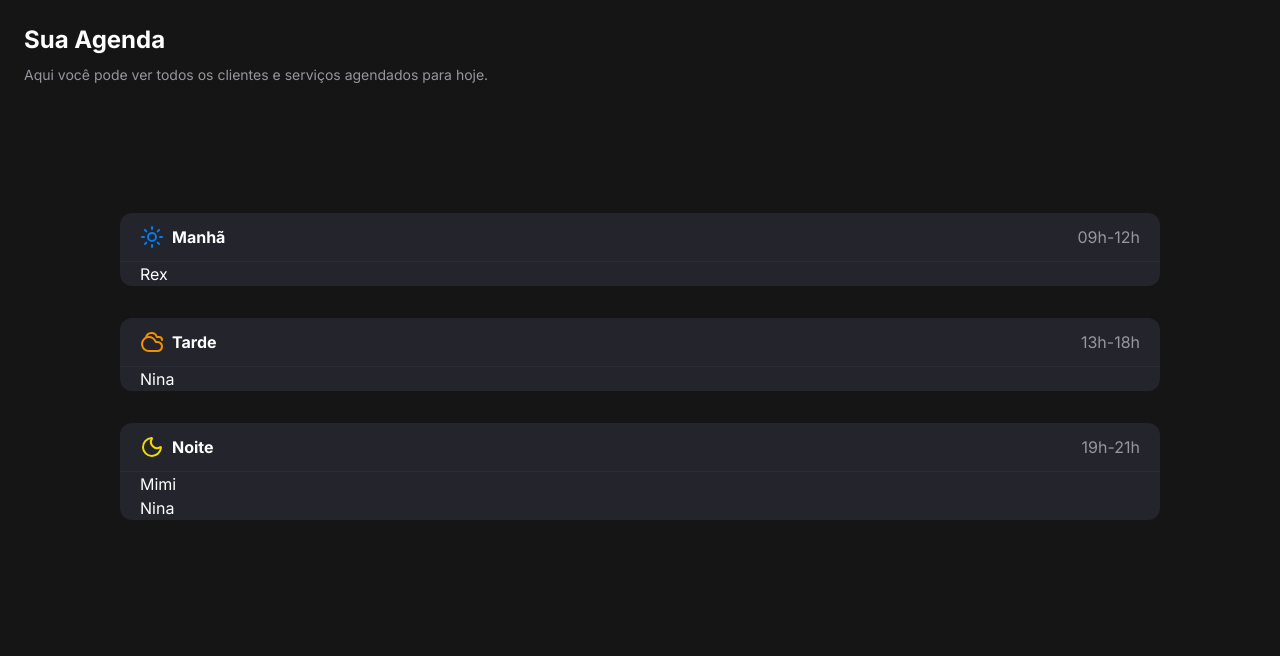
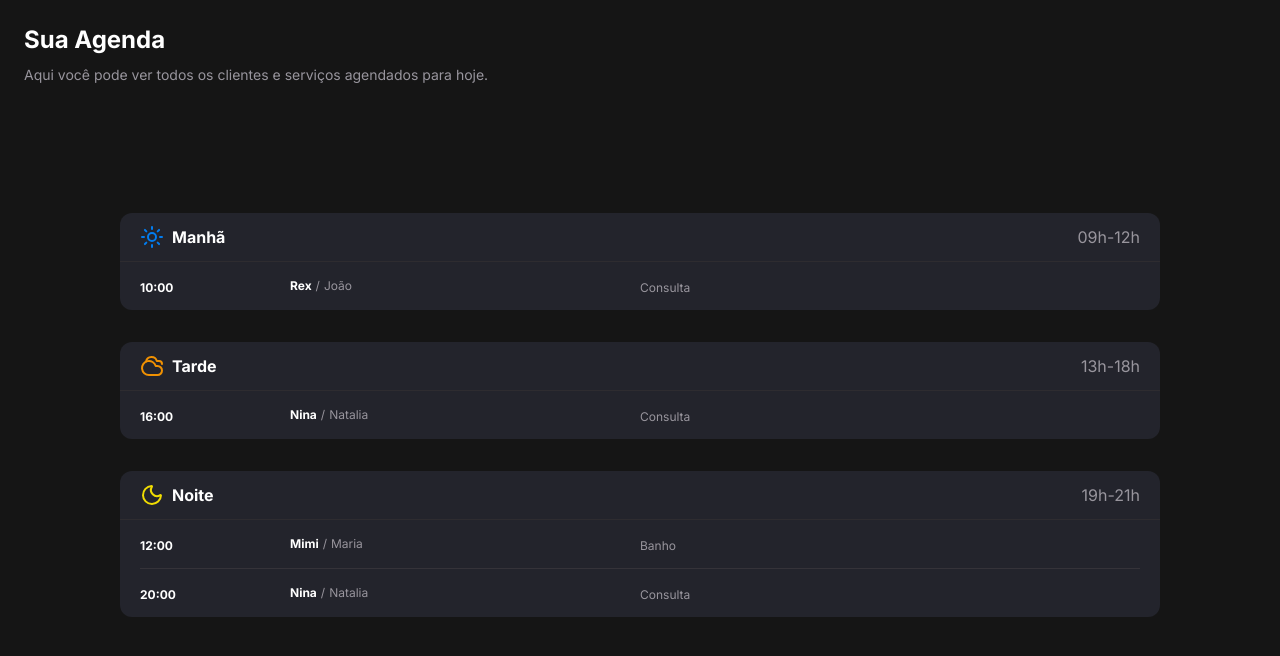
Before and after one commit to Kelwyn02/petshop, a Next.js app: page / in a window 1280 px wide. Shown: the top 656 px of the page. Built offline with nearby package versions, Linux system fonts and the light colour scheme.

Commit message:
AppointmentCard component

```diff
--- a/src/app/page.tsx
+++ b/src/app/page.tsx
@@ -1,98 +1,17 @@
-import { PeriodSection } from '@/components/period-section';
-import { Appointment, AppointmentPeriod } from '@/types/appointment';
-import { Appointment as AppointmentPrisma } from '@/generated/prisma';
+import { PeriodSection } from '@/components/PeriodSection';
+//import { prisma } from '@/lib/prisma';
+import { groupAppointmentByPeriod } from '@/utils/appointment-utils';
+import { APPOINTMENT_DATA } from '@/utils/mock-data';
 
-const appointments = [
-  {
-    id: '1',
-    petName: 'Rex',
-    description: 'Consulta',
-    tutorName: 'João',
-    phone: '1234567890',
-    scheduleAt: new Date('2025-08-17T10:00:00'),
-  },
-  {
-    id: '2',
-    petName: 'Mimi',
-    tutorName: 'Maria',
-    description: 'Banho',
-    phone: '1234567890',
-    scheduleAt: new Date('2025-08-17T12:00:00'),
-  },
-  {
-    id: '3',
-    petName: 'Nina',
-    tutorName: 'Natalia',
-    description: 'Consulta',
-    phone: '1234567890',
-    scheduleAt: new Date('2025-08-17T16:00:00'),
-  },
-  {
-    id: '4',
-    petName: 'Nina',
-    tutorName: 'Natalia',
-    description: 'Consulta',
-    phone: '1234567890',
-    scheduleAt: new Date('2025-08-17T20:00:00'),
-  },
-];
+export default async function Home() {
+  //const appoint = await prisma.appointment.findMany();
+  //console.log(appoint);
 
-const getPeriod = (hour: number): 'morning' | 'afternoon' | 'evening' => {
-  if (hour >= 9 && hour < 12) return 'morning';
-  if (hour >= 13 && hour < 18) return 'afternoon';
-  return 'evening';
-};
-
-function groupAppointmentByPeriod(
-  appointments: AppointmentPrisma[]
-): AppointmentPeriod[] {
-  const transformedAppointments: Appointment[] = appointments.map((apt) => ({
-    ...apt,
-    time: apt.scheduleAt.toLocaleTimeString('pt-BR', {
-      hour: '2-digit',
-      minute: '2-digit',
-    }),
-    period: getPeriod(apt.scheduleAt.getHours()),
-  }));
-
-  const morningAppointments = transformedAppointments.filter(
-    (apt) => apt.period === 'morning'
-  );
-  const afternoonAppointments = transformedAppointments.filter(
-    (apt) => apt.period === 'afternoon'
-  );
-  const eveningAppointments = transformedAppointments.filter(
-    (apt) => apt.period === 'evening'
-  );
-
-  return [
-    {
-      title: 'Manhã',
-      type: 'morning',
-      timeRange: '09h-12h',
-      appointments: morningAppointments,
-    },
-    {
-      title: 'Tarde',
-      type: 'afternoon',
-      timeRange: '13h-18h',
-      appointments: afternoonAppointments,
-    },
-    {
-      title: 'Noite', // Corrigido o título
-      type: 'evening',
-      timeRange: '19h-21h',
-      appointments: eveningAppointments,
-    },
-  ];
-}
-
-export default function Home() {
-  const periods = groupAppointmentByPeriod(appointments);
+  const periods = groupAppointmentByPeriod(APPOINTMENT_DATA);
 
   return (
     <div className="bg-background-primary p-6">
-      <div className="flex items-center justify-between md:mb-8">
+      <div className="flex items-center justify-between mb-8">
         <div>
           <h1 className="text-title-size text-content-primary mb-2">
             Sua Agenda
--- /dev/null
+++ b/src/components/AppointmentCard/index.tsx
@@ -0,0 +1,45 @@
+import { cn } from '@/lib/utils';
+import { Appointment } from '@/types/appointment';
+
+type AppointmentCardProps = {
+  appointment: Appointment;
+  isFirstInSection?: boolean;
+};
+
+export const AppointmentCard = ({
+  appointment,
+  isFirstInSection = false,
+}: AppointmentCardProps) => {
+  return (
+    <div
+      className={cn(
+        'grid grid-cols-2 md:grid-cols-[15%_35%_30%_20%] items-center py-3',
+        !isFirstInSection && 'border-t border-[#353339]'
+      )}
+    >
+      <div className="text-left pr-4 md:pr-0">
+        <span className="text-label-small-size text-content-primary font-semibold">
+          {appointment.time}
+        </span>
+      </div>
+      <div className="text-right md:text-left md:pr-4">
+        <div className="flex items-center justify-end md:justify-start gap-1">
+          <span className="text-label-small-size text-content-primary font-semibold">
+            {appointment.petName}
+          </span>
+          <span className="text-paragraph-small-size text-content-secondary">
+            /
+          </span>
+          <span className="text-paragraph-small-size text-content-secondary">
+            {appointment.tutorName}
+          </span>
+        </div>
+      </div>
+      <div className="text-left pr-4 hidden md:block mt-1 md:mt-0 col-span-2 md:col-span-1">
+        <span className="text-paragraph-small-size text-content-secondary">
+          {appointment.description}
+        </span>
+      </div>
+    </div>
+  );
+};
--- a/src/components/period-section/index.tsx
+++ b/src/components/PeriodSection/index.tsx
@@ -1,5 +1,6 @@
 import { AppointmentPeriod } from '@/types/appointment';
 import { Cloudy, Moon, Sun } from 'lucide-react';
+import { AppointmentCard } from '../AppointmentCard';
 
 const periodIcons = {
   morning: <Sun className="text-accent-blue" />,
@@ -27,12 +28,12 @@ export const PeriodSection = ({ period }: PeriodSectionProps) => {
       {period.appointments.length > 0 ? (
         <div className="px-5">
           <div>
-            <div className="grid grid-cols-2 md:hidden text-label-small-size text-content-secondary mb-2">
-              <div className="text-left">Horário</div>
-              <div className="text-right">Paciente</div>
-            </div>
             {period.appointments.map((appointments, index) => (
-              <div key={index}>{appointments.petName}</div>
+              <AppointmentCard
+                key={index}
+                appointment={appointments}
+                isFirstInSection={index === 0}
+              />
             ))}
           </div>
         </div>
--- /dev/null
+++ b/src/lib/prisma.ts
@@ -0,0 +1,3 @@
+import { PrismaClient } from '@/generated/prisma';
+
+export const prisma = new PrismaClient();
--- /dev/null
+++ b/src/utils/appointment-utils.ts
@@ -0,0 +1,54 @@
+import { Appointment, AppointmentPeriod } from '@/types/appointment';
+import { Appointment as AppointmentPrisma } from '@/generated/prisma';
+
+export const getPeriod = (
+  hour: number
+): 'morning' | 'afternoon' | 'evening' => {
+  if (hour >= 9 && hour < 12) return 'morning';
+  if (hour >= 13 && hour < 18) return 'afternoon';
+  return 'evening';
+};
+
+export function groupAppointmentByPeriod(
+  appointments: AppointmentPrisma[]
+): AppointmentPeriod[] {
+  const transformedAppointments: Appointment[] = appointments.map((apt) => ({
+    ...apt,
+    time: apt.scheduleAt.toLocaleTimeString('pt-BR', {
+      hour: '2-digit',
+      minute: '2-digit',
+    }),
+    period: getPeriod(apt.scheduleAt.getHours()),
+  }));
+
+  const morningAppointments = transformedAppointments.filter(
+    (apt) => apt.period === 'morning'
+  );
+  const afternoonAppointments = transformedAppointments.filter(
+    (apt) => apt.period === 'afternoon'
+  );
+  const eveningAppointments = transformedAppointments.filter(
+    (apt) => apt.period === 'evening'
+  );
+
+  return [
+    {
+      title: 'Manhã',
+      type: 'morning',
+      timeRange: '09h-12h',
+      appointments: morningAppointments,
+    },
+    {
+      title: 'Tarde',
+      type: 'afternoon',
+      timeRange: '13h-18h',
+      appointments: afternoonAppointments,
+    },
+    {
+      title: 'Noite',
+      type: 'evening',
+      timeRange: '19h-21h',
+      appointments: eveningAppointments,
+    },
+  ];
+}
--- /dev/null
+++ b/src/utils/mock-data.ts
@@ -0,0 +1,34 @@
+export const APPOINTMENT_DATA = [
+  {
+    id: '1',
+    petName: 'Rex',
+    description: 'Consulta',
+    tutorName: 'João',
+    phone: '1234567890',
+    scheduleAt: new Date('2025-08-17T10:00:00'),
+  },
+  {
+    id: '2',
+    petName: 'Mimi',
+    tutorName: 'Maria',
+    description: 'Banho',
+    phone: '1234567890',
+    scheduleAt: new Date('2025-08-17T12:00:00'),
+  },
+  {
+    id: '3',
+    petName: 'Nina',
+    tutorName: 'Natalia',
+    description: 'Consulta',
+    phone: '1234567890',
+    scheduleAt: new Date('2025-08-17T16:00:00'),
+  },
+  {
+    id: '4',
+    petName: 'Nina',
+    tutorName: 'Natalia',
+    description: 'Consulta',
+    phone: '1234567890',
+    scheduleAt: new Date('2025-08-17T20:00:00'),
+  },
+];
```
